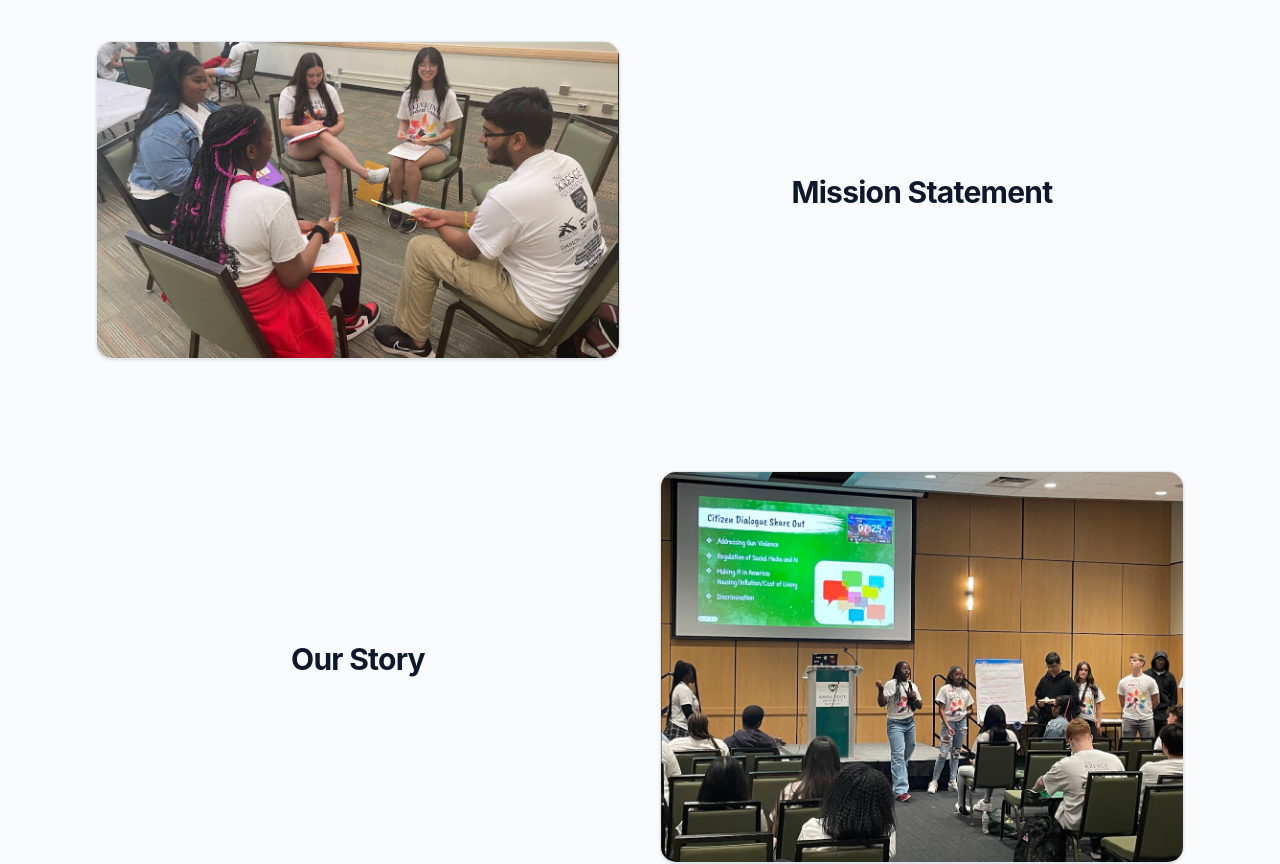
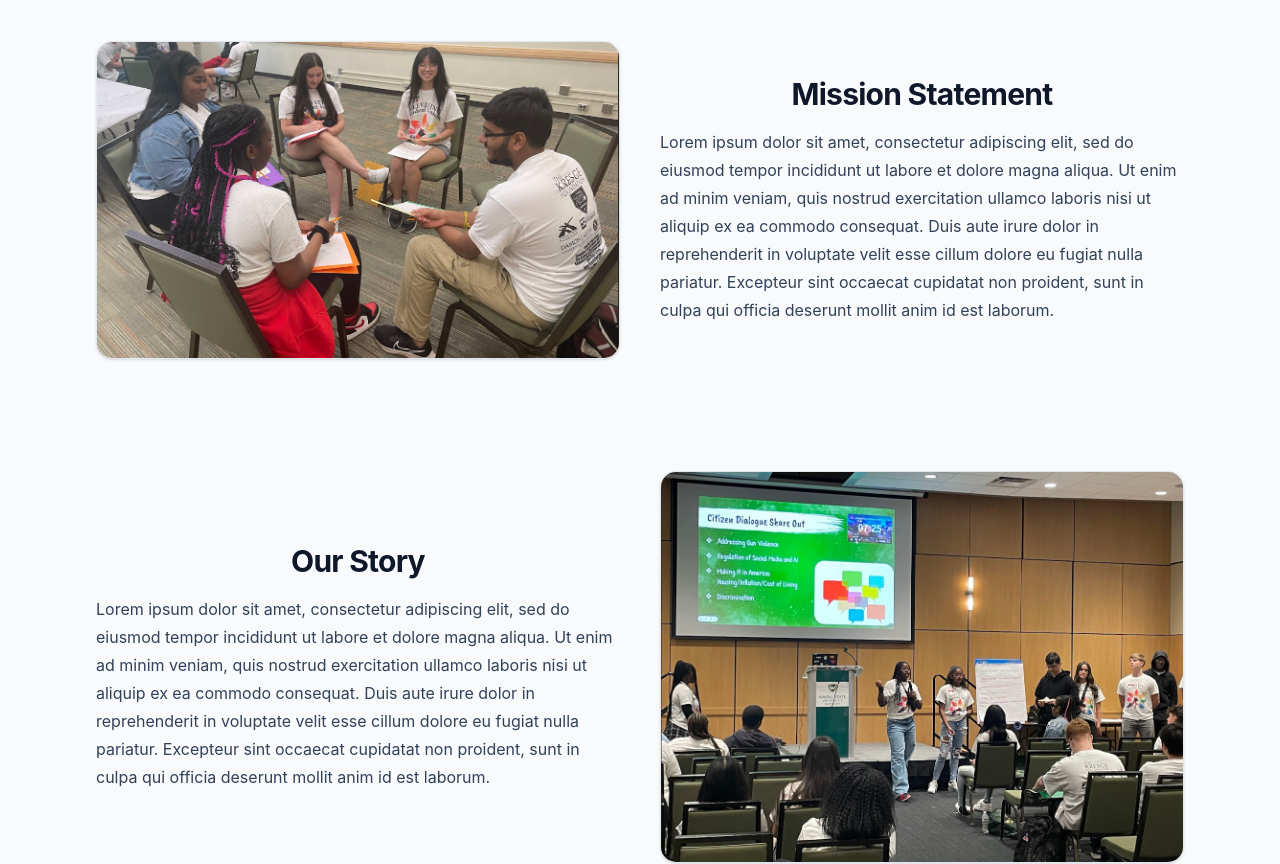
Before and after one commit to LukeDPerron/The-Institute-for-Strengthening-Communities, a Next.js app: page /about in a window 1280 px wide. Shown: the part 520-1384 px from the top of the page. Built offline with nearby package versions, Linux system fonts and the light colour scheme.

Commit message:
added filler text

```diff
--- a/app/about/page.tsx
+++ b/app/about/page.tsx
@@ -196,7 +196,7 @@
       <StorySection
         id="mission"
         title="Mission Statement"
-        description=""
+        description="Lorem ipsum dolor sit amet, consectetur adipiscing elit, sed do eiusmod tempor incididunt ut labore et dolore magna aliqua. Ut enim ad minim veniam, quis nostrud exercitation ullamco laboris nisi ut aliquip ex ea commodo consequat. Duis aute irure dolor in reprehenderit in voluptate velit esse cillum dolore eu fugiat nulla pariatur. Excepteur sint occaecat cupidatat non proident, sunt in culpa qui officia deserunt mollit anim id est laborum."
         imageSrc={aboutImageSources.mission}
         imageAlt="Placeholder image for mission-driven community work"
       />
@@ -204,7 +204,7 @@
       <StorySection
         id="story"
         title="Our Story"
-        description=""
+        description="Lorem ipsum dolor sit amet, consectetur adipiscing elit, sed do eiusmod tempor incididunt ut labore et dolore magna aliqua. Ut enim ad minim veniam, quis nostrud exercitation ullamco laboris nisi ut aliquip ex ea commodo consequat. Duis aute irure dolor in reprehenderit in voluptate velit esse cillum dolore eu fugiat nulla pariatur. Excepteur sint occaecat cupidatat non proident, sunt in culpa qui officia deserunt mollit anim id est laborum."
         imageSrc={aboutImageSources.story}
         imageAlt="Placeholder image representing the organization story"
         reverse
```
